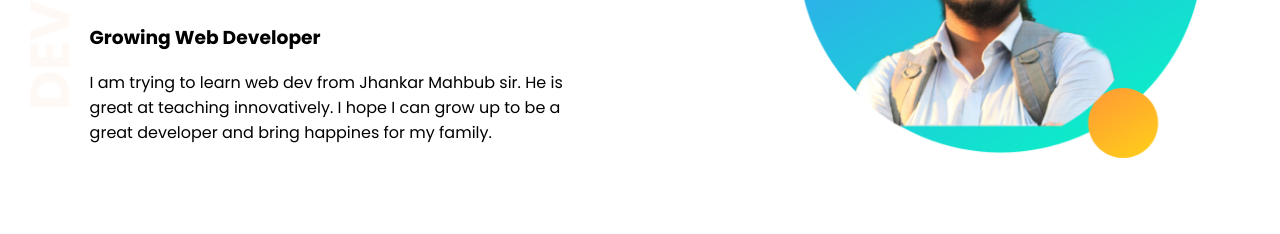
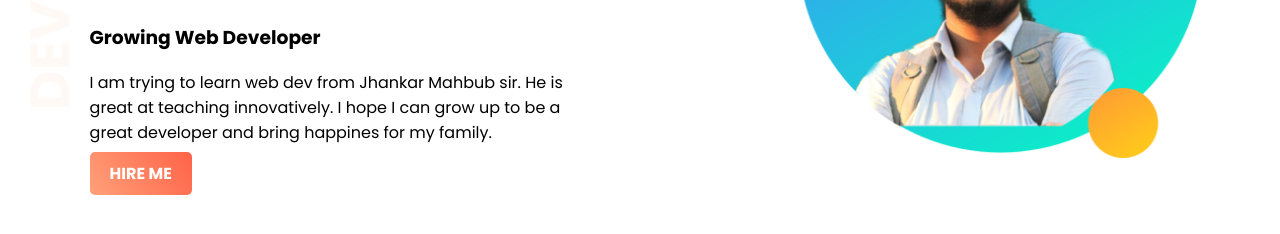
Before and after one commit to Omar-Meharab/portfolio, a plain HTML site: page index.html in a window 1280 px wide. Shown: the part 252-486 px from the top of the page. Drawn offline with Linux system fonts and the light colour scheme.

Commit message:
button added

```diff
--- a/index.html
+++ b/index.html
@@ -15,6 +15,7 @@
             <h1><span class="name-highlight">Meharabs</span> Portfolio</h1>
             <h3>Growing Web Developer</h3>
             <p>I am trying to learn web dev from Jhankar Mahbub sir. He is great at teaching innovatively. I hope I can grow up to be a great developer and bring happines for my family.</p>
+            <a class="link-button" target="_blank" href="https://www.linkedin.com/in/omar-meharab-b418431ba/">HIRE ME</a>
         </div>
         <div class="half-width">
             <img src="images/profile 1.png" alt="">
--- a/style.css
+++ b/style.css
@@ -24,3 +24,11 @@ h1{
 section{
     height: 500px;
 }
+.link-button{
+    text-decoration: none;
+    background-image: linear-gradient(55deg,lightsalmon, tomato);
+    padding: 10px 20px;
+    border-radius: 5px;
+    color: white;
+    font-weight: 700;
+}
```
